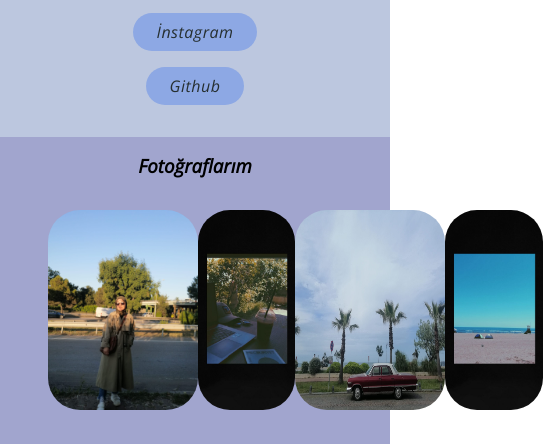
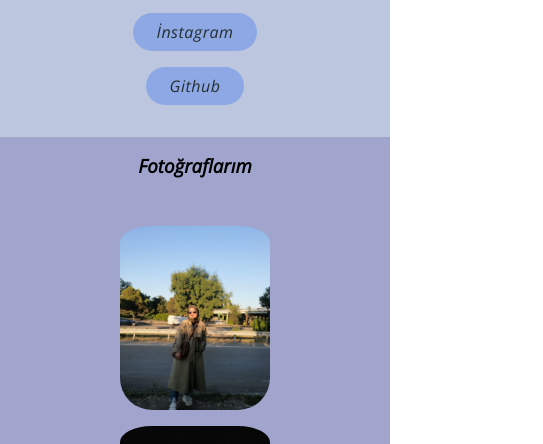
Before and after one commit to coderumo/My-Blog, a plain HTML site: page index.html in a window 390 px wide. Shown: the part 403-847 px from the top of the page, 543 px wide, since content can reach past the window. Drawn offline with nearby package versions, Linux system fonts and the light colour scheme.

Commit message:
edit section 2

```diff
--- a/css/mobile.css
+++ b/css/mobile.css
@@ -18,3 +18,11 @@ h1 {
     align-items: center;
     text-align: center;
 }
+
+#photograph .items {
+    flex-direction: column;
+}
+
+#photograph .items img {
+    padding-top: 1rem;
+}
```
